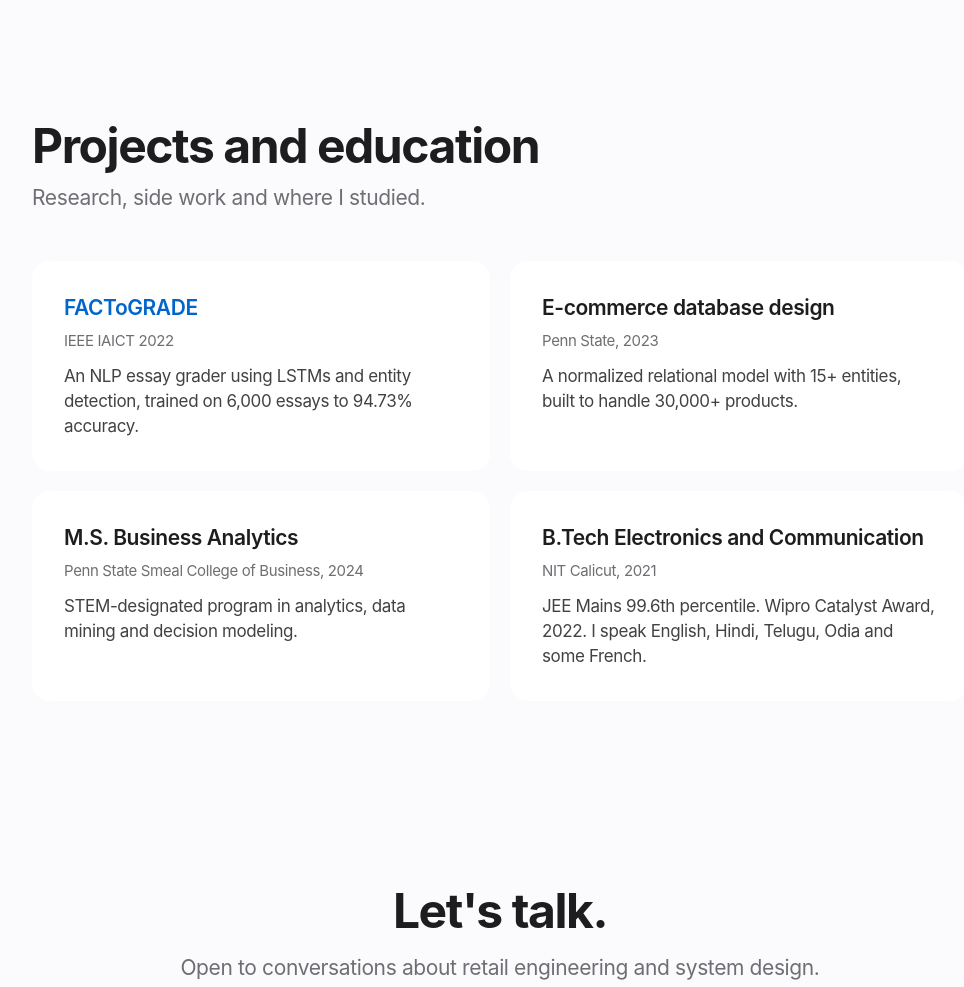
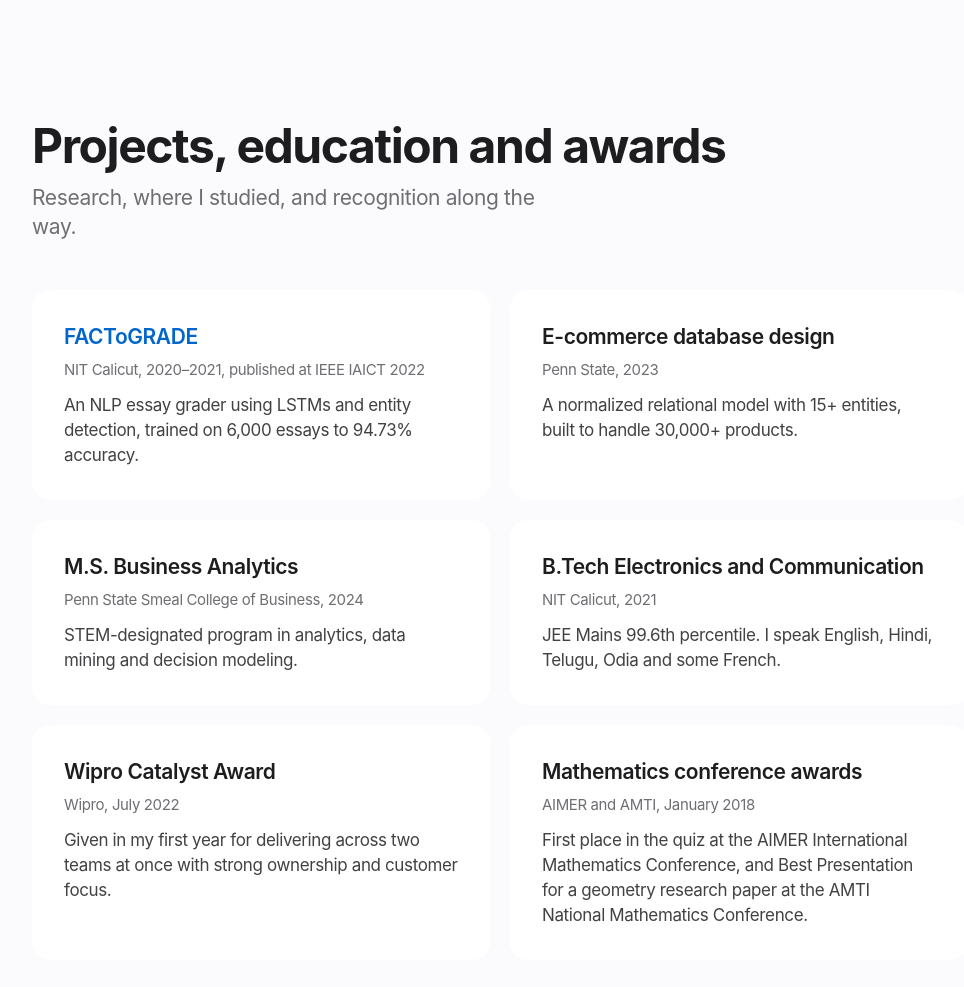
Before and after one commit to vinaykumarpatnaik/vinaykumarpatnaik.github.io, a plain HTML site: page index.html in a window 1280 px wide. Shown: the part 4520-5507 px from the top of the page, without its empty margins (140-1104 px from the left). Drawn offline with Linux system fonts and the light colour scheme.

Commit message:
Add awards and project dates from LinkedIn

```diff
--- a/index.html
+++ b/index.html
@@ -266,12 +266,12 @@
   </section>
 
   <section class="wrap" aria-labelledby="proj-h">
-    <h2 id="proj-h">Projects and education</h2>
-    <p class="lede">Research, side work and where I studied.</p>
+    <h2 id="proj-h">Projects, education and awards</h2>
+    <p class="lede">Research, where I studied, and recognition along the way.</p>
     <div class="pair">
       <div class="card">
         <h3><a href="https://ieeexplore.ieee.org/document/9887447">FACToGRADE</a></h3>
-        <div class="meta">IEEE IAICT 2022</div>
+        <div class="meta">NIT Calicut, 2020–2021, published at IEEE IAICT 2022</div>
         <p>An NLP essay grader using LSTMs and entity detection, trained on 6,000 essays to 94.73% accuracy.</p>
       </div>
       <div class="card">
@@ -287,7 +287,17 @@
       <div class="card">
         <h3>B.Tech Electronics and Communication</h3>
         <div class="meta">NIT Calicut, 2021</div>
-        <p>JEE Mains 99.6th percentile. Wipro Catalyst Award, 2022. I speak English, Hindi, Telugu, Odia and some French.</p>
+        <p>JEE Mains 99.6th percentile. I speak English, Hindi, Telugu, Odia and some French.</p>
+      </div>
+      <div class="card">
+        <h3>Wipro Catalyst Award</h3>
+        <div class="meta">Wipro, July 2022</div>
+        <p>Given in my first year for delivering across two teams at once with strong ownership and customer focus.</p>
+      </div>
+      <div class="card">
+        <h3>Mathematics conference awards</h3>
+        <div class="meta">AIMER and AMTI, January 2018</div>
+        <p>First place in the quiz at the AIMER International Mathematics Conference, and Best Presentation for a geometry research paper at the AMTI National Mathematics Conference.</p>
       </div>
     </div>
   </section>
```
